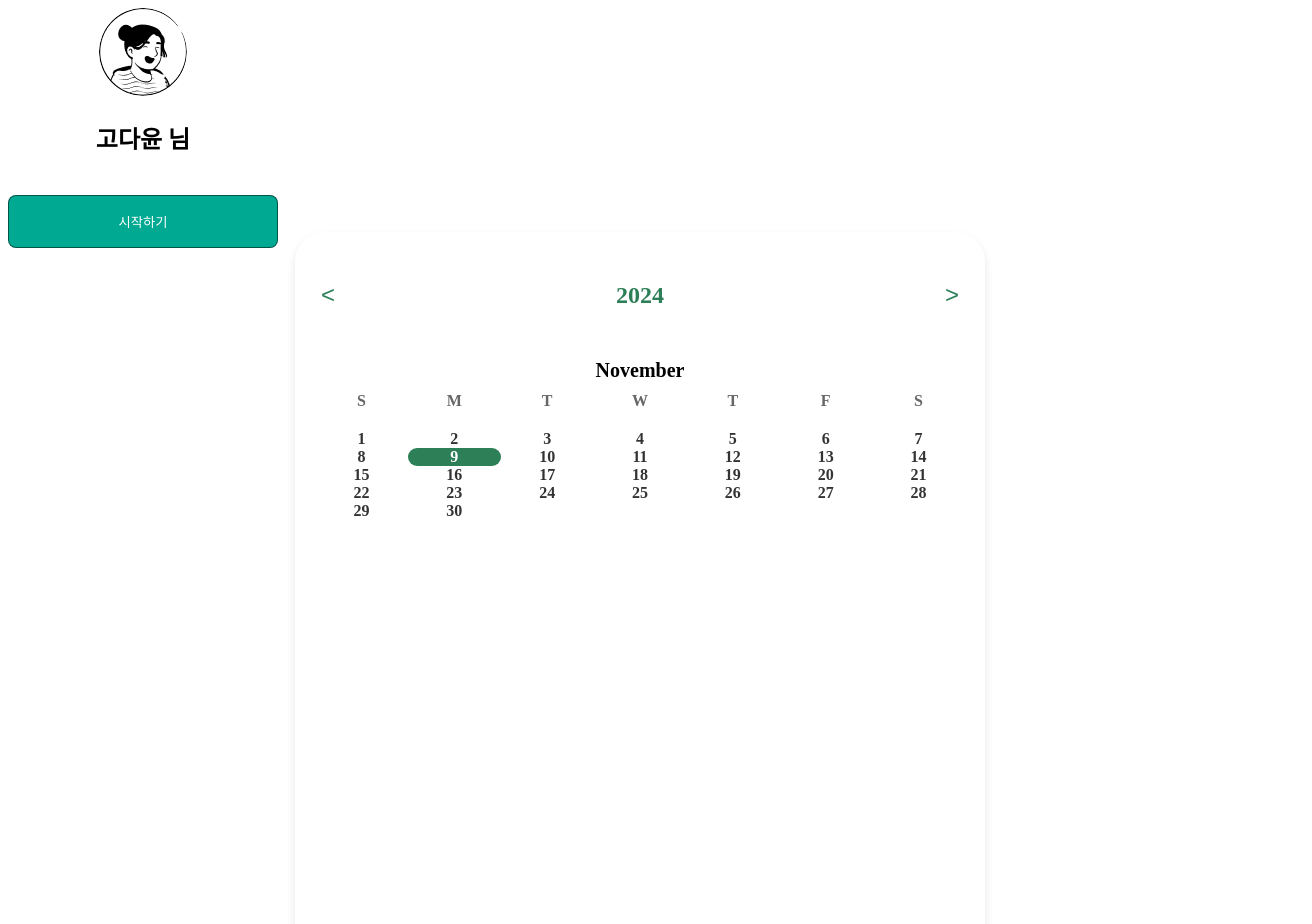
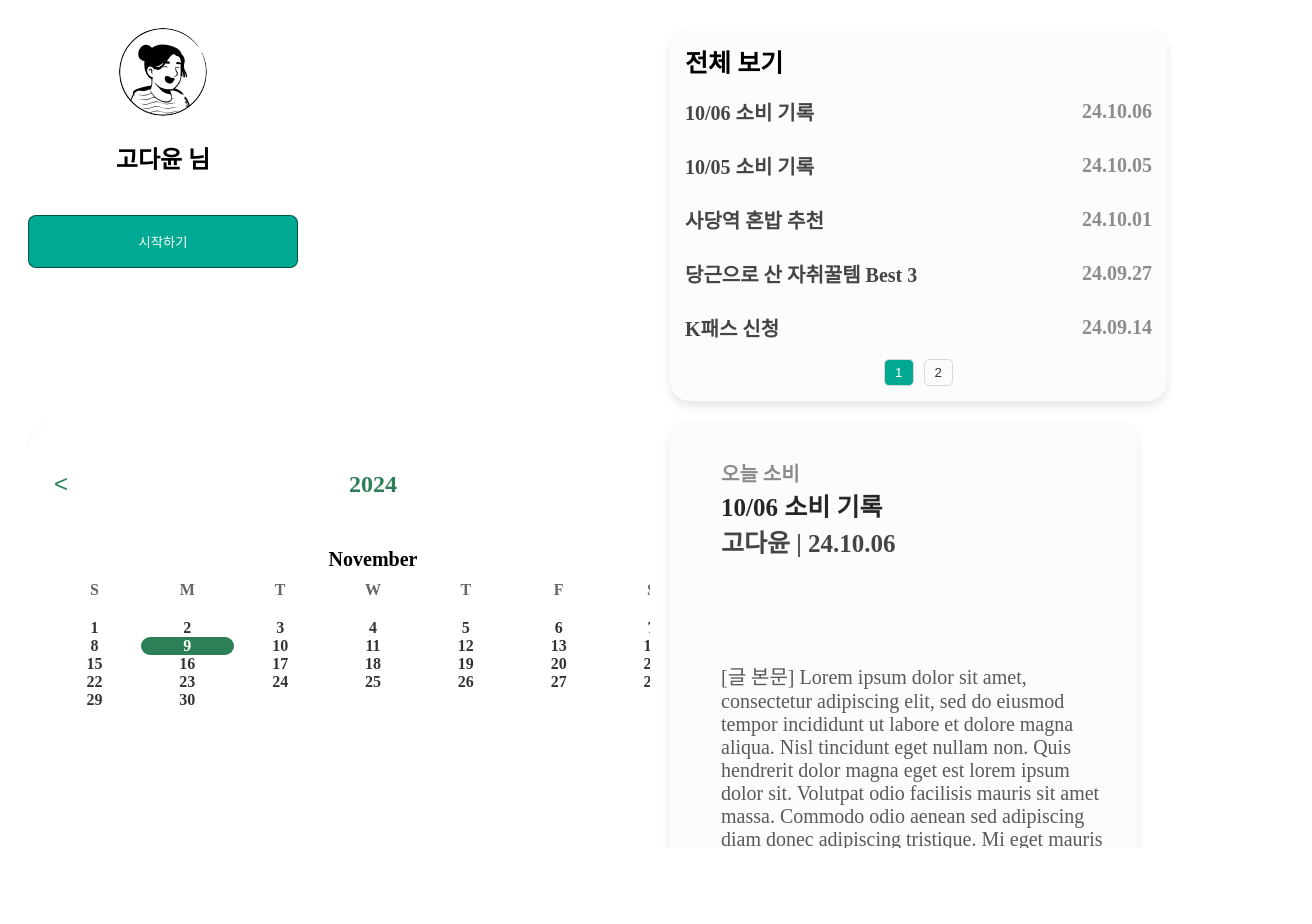
Before and after one commit to 0-spending/frontend, a React (Vite) app: page / in a window 1280 px wide. Shown: the top 924 px of the page, 1312 px wide, since content can reach past the window. After the commit the page ends 856 px from the top, so only its background shows below. Built offline with nearby package versions, Linux system fonts and the light colour scheme.

Commit message:
feature: expensetext.jsx 파일 생성 및 작업 design: 홈 페이지에 컴포넌트 배치 중

```diff
--- a/src/components/homepage/expenselist.jsx
+++ b/src/components/homepage/expenselist.jsx
@@ -5,7 +5,7 @@ const ExpenseListContainer = styled.section`
   width: 467px;
   min-height: 340px;
   border-radius: 20px;
-  background-color: white;
+  background-color: #fcfcfc;
   box-shadow: 0 5px 10px 0 rgba(0, 0, 0, 0.1);
   padding-bottom: 20px;
   padding:15px;
--- /dev/null
+++ b/src/components/homepage/expensetext.jsx
@@ -0,0 +1,76 @@
+// 오늘소비 글 볼 수 있는 부분
+import React from 'react';
+import styled from 'styled-components';
+
+const ExpenseContainer = styled.div`
+  width: 467px;
+  min-height: 319px;
+  max-height: 620px;
+  background-color: #fcfcfc;
+  border-radius: 20px;
+  box-shadow: 0 5px 10px rgba(0, 0, 0, 0.1);
+  display: flex;
+  flex-direction: column;
+  justify-content: space-between;
+  overflow-y: auto; /* 높이가 620px 이상일 때 스크롤 가능 */
+`;
+
+const ExpenseContent = styled.div`
+    width: 250px;
+    height: 124px;
+    margin-top:37px;
+    margin-left: 51px;
+    margin-right: 166px;
+    margin-bottom: 49px;
+    padding-bottom:42px;
+`
+
+const Title = styled.p` // '오늘 소비'
+  font-size: 20px;
+  font-weight: bold;
+  color: #8c8c8c;
+  margin:0;
+`;
+
+const ExpenseTitle = styled.p` // 글 제목
+  font-size: 25px;
+  font-weight: bold;
+  color: #262626;
+  margin:0;
+`;
+
+const AuthorDate = styled.p` // 작성자 / 날짜
+  font-size: 25px;
+  font-weight: bold;
+  color: ${(props) => props.theme.colors.grayscale[900]} ;
+  margin:0;
+`;
+
+const Content = styled.p` // 글 본문
+  font-size: 20px;
+  color: ${(props) => props.theme.colors.grayscale[800]};
+  margin:0;
+  margin-left: 51px;
+  margin-bottom: 85px;
+  margin-right: 32px;
+  flex-grow: 1; /* 본문이 남은 공간을 차지하도록 설정 */
+  overflow-y: auto; /* 본문이 길어지면 스크롤 가능 */
+
+`;
+
+const ExpenseText = () => {
+  return (
+    <ExpenseContainer>
+    <ExpenseContent>
+      <Title>오늘 소비</Title>
+      <ExpenseTitle>10/06 소비 기록</ExpenseTitle>
+      <AuthorDate>고다윤 | 24.10.06</AuthorDate>
+    </ExpenseContent>
+      <Content>[글 본문]
+       Lorem ipsum dolor sit amet, consectetur adipiscing elit, sed do eiusmod tempor incididunt ut labore et dolore magna aliqua. Nisl tincidunt eget nullam non. Quis hendrerit dolor magna eget est lorem ipsum dolor sit. Volutpat odio facilisis mauris sit amet massa. Commodo odio aenean sed adipiscing diam donec adipiscing tristique. Mi eget mauris pharetra et. Non tellus orci ac auctor augue. Elit at imperdiet dui accumsan sit. Ornare arcu dui vivamus arcu felis. Egestas integer eget aliquet nibh praesent. In hac habitasse platea dictumst quisque sagittis purus. Pulvinar elementum integer enim neque volutpat ac.
+      </Content>
+    </ExpenseContainer>
+  );
+};
+
+export default ExpenseText;
--- a/src/pages/home-guest.jsx
+++ b/src/pages/home-guest.jsx
@@ -1,18 +1,66 @@
 // 홈페이지 - 메인홈(회원)
 
 import React from 'react';
+import styled from 'styled-components';
 import UserInfoGuest from '../components/homepage/userinfo-guest';
+import ExpenseList from '../components/homepage/expenselist';
 import Calendar from '../components/homepage/calendar';
-import ExpenseList from '../components/homepage/expenselist';
+import ExpenseText from '../components/homepage/expensetext';
 
-export default function HomeLogin() {
+const HomeGuestContainer = styled.div`
+  display: grid;
+  grid-template-columns: 1fr 1fr; /* 좌, 우 두 개의 컬럼 */
+  grid-template-rows: auto auto; /* 두 개의 행 */
+  gap: 20px; /* 컴포넌트들 사이의 간격 */
+  padding: 20px;
+  width: 100%;
+  height: 100vh; /* 전체 화면 */
+  overflow-x: hidden; /* 가로 스크롤 비활성화 */
+`;
+
+const UserInfoWrapper = styled.div`
+  grid-column: 1 / 2; /* 왼쪽 상단 */
+  grid-row: 1 / 2;
+`;
+
+const ExpenseListWrapper = styled.div`
+  grid-column: 2 / 3; /* 오른쪽 상단 */
+  grid-row: 1 / 2;
+`;
+
+const CalendarWrapper = styled.div`
+  grid-column: 1 / 2; /* 왼쪽 하단 */
+  grid-row: 2 / 3;
+  max-width: 100%; /* 가로 크기 제한 */
+  overflow: hidden; /* 캘린더가 스크롤되지 않도록 설정 */
+`;
+
+const ExpenseTextWrapper = styled.div`
+  grid-column: 2 / 3; /* 오른쪽 하단 */
+  grid-row: 2 / 3;
+  max-width: 100%; /* 가로 크기 제한 */
+`;
+
+const HomeGuest = () => {
   return (
-    <div>
-      <main>
+    <HomeGuestContainer>
+      <UserInfoWrapper>
         <UserInfoGuest />
+      </UserInfoWrapper>
+
+      <ExpenseListWrapper>
+        <ExpenseList />
+      </ExpenseListWrapper>
+
+      <CalendarWrapper>
         <Calendar />
-        <ExpenseList />
-      </main>
-    </div>
+      </CalendarWrapper>
+
+      <ExpenseTextWrapper>
+        <ExpenseText />
+      </ExpenseTextWrapper>
+    </HomeGuestContainer>
   );
-}
+};
+
+export default HomeGuest;
--- a/src/pages/home-login.jsx
+++ b/src/pages/home-login.jsx
@@ -5,6 +5,8 @@ import React from 'react';
 import UserInfoLogin from '../components/homepage/userinfo-login';
 import Calendar from '../components/homepage/calendar';
 import ExpenseList from '../components/homepage/expenselist';
+import ExpenseText from '../components/homepage/expensetext';
+
 
 export default function HomeLogin() {
   return (
@@ -13,6 +15,7 @@ export default function HomeLogin() {
         <UserInfoLogin />
         <Calendar />
         <ExpenseList />
+        <ExpenseText />
       </main>
     </div>
   );
```
